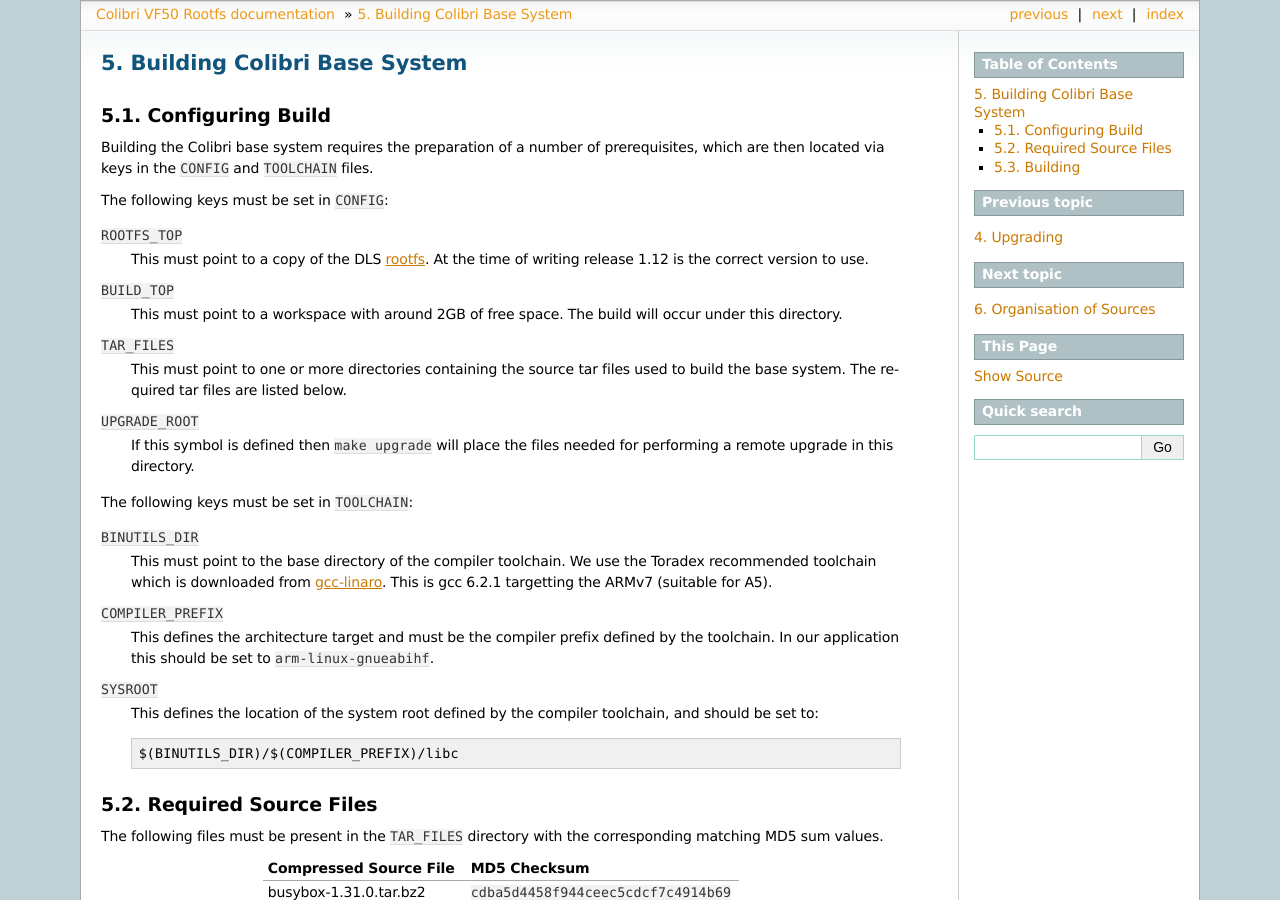
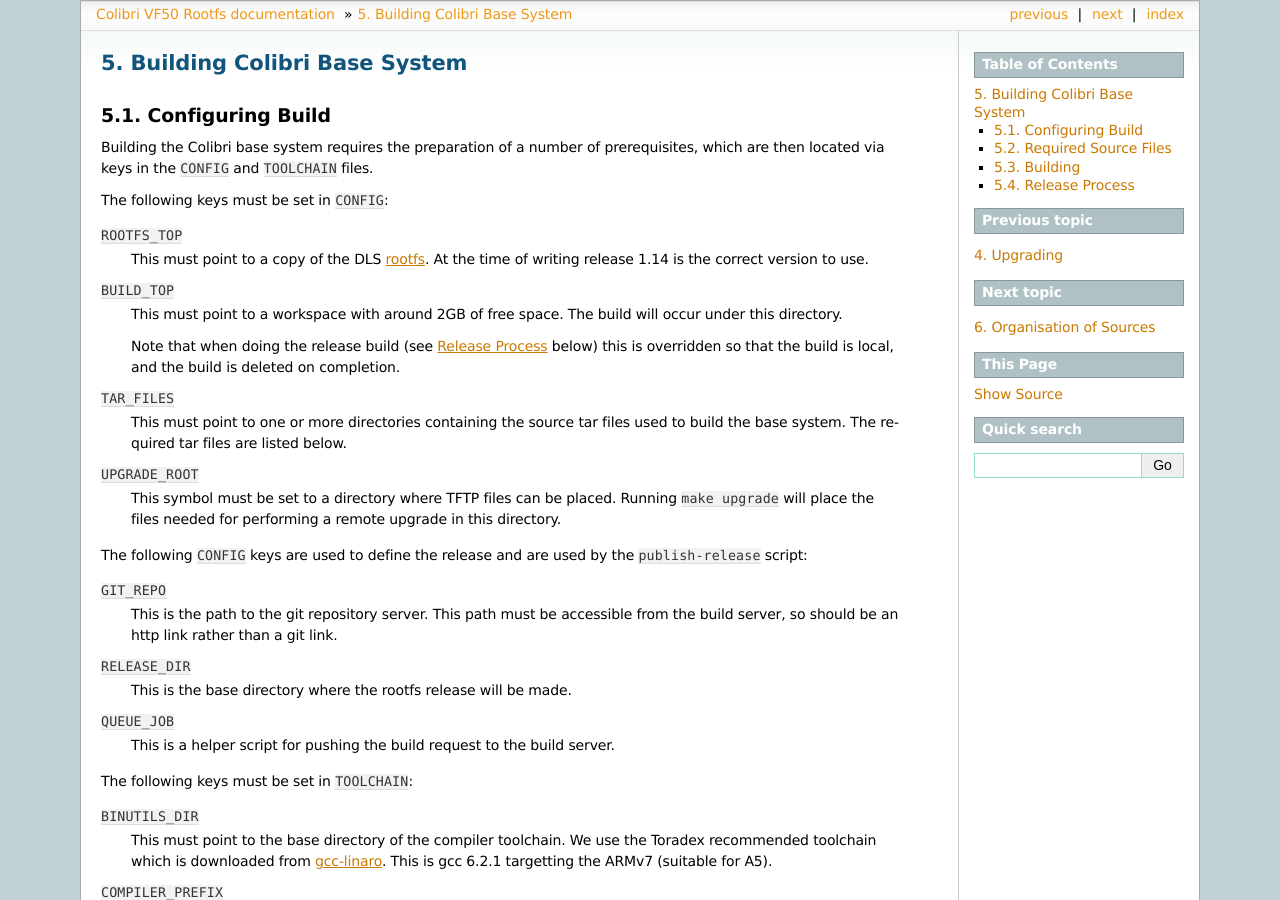
Before and after one commit to dls-controls/colibri-vf50, a Sphinx documentation site: the page built from docs/building.rst, in a window 1280 px wide and 900 px high. Built offline with Sphinx 7.4.7, drawn with Linux system fonts in a browser that asks for light colours; some of the changed text lies outside the part shown.

Commit message:
Update documentation with release process and new U-Boot upgrade script

```diff
--- a/docs/building.rst
+++ b/docs/building.rst
@@ -2,6 +2,8 @@
 
 Building Colibri Base System
 ============================
+
+..  _configure_build:
 
 Configuring Build
 -----------------
@@ -14,19 +16,37 @@
 
 ``ROOTFS_TOP``
     This must point to a copy of the DLS `rootfs`_.  At the time of writing
-    release 1.12 is the correct version to use.
+    release 1.14 is the correct version to use.
 
 ``BUILD_TOP``
     This must point to a workspace with around 2GB of free space.  The build
     will occur under this directory.
+
+    Note that when doing the release build (see :ref:`release_process` below)
+    this is overridden so that the build is local, and the build is deleted on
+    completion.
 
 ``TAR_FILES``
     This must point to one or more directories containing the source tar files
     used to build the base system.  The required tar files are listed below.
 
 ``UPGRADE_ROOT``
-    If this symbol is defined then ``make upgrade`` will place the files needed
-    for performing a remote upgrade in this directory.
+    This symbol must be set to a directory where TFTP files can be placed.
+    Running ``make upgrade`` will place the files needed for performing a remote
+    upgrade in this directory.
+
+The following ``CONFIG`` keys are used to define the release and are used by the
+``publish-release`` script:
+
+``GIT_REPO``
+    This is the path to the git repository server.  This path must be accessible
+    from the build server, so should be an http link rather than a git link.
+
+``RELEASE_DIR``
+    This is the base directory where the rootfs release will be made.
+
+``QUEUE_JOB``
+    This is a helper script for pushing the build request to the build server.
 
 The following keys must be set in ``TOOLCHAIN``:
 
@@ -148,9 +168,42 @@
         ``rootfs`` directory as appropriate.
 
 
+..  _release_process:
+
+Release Process
+---------------
+
+The release process for generating a new versioned release of the rootfs
+involves the following steps:
+
+*   Push final version of sources to git at our local `gitlab`_
+    `colibri-vf50`_ repository.
+*   Tag the sources, eg ``git tag 1.3``, and push the tag.
+*   Run the ``publish-release`` script thus (where ``$TAG`` is the tag created
+    above)::
+
+        release/publish-release $TAG
+
+This will do three things (the build process takes about 25 minutes):
+
+*   Check out the tagged files in the DLS release directory
+*   Build the files required for the rootfs.  These are then placed in the
+    ``boot`` subdirectory of the release.
+*   Finally the files required for upgrades are pushed to the TFTP server.
+
+The TFTP server is required for automatic upgrades as documented in
+:ref:`upgrading`.
+
+
 ..  _rootfs:
     https://github.com/Araneidae/rootfs
 
 ..  _gcc-linaro:
-     https://releases.linaro.org/components/toolchain/binaries/\
+    https://releases.linaro.org/components/toolchain/binaries/\
          6.2-2016.11/arm-linux-gnueabihf/
+
+..  _gitlab:
+    https://gitlab.diamond.ac.uk
+
+..  _colibri-vf50:
+    https://gitlab.diamond.ac.uk/controls/targetOS/colibri-vf50
--- a/docs/overview.rst
+++ b/docs/overview.rst
@@ -10,6 +10,9 @@
 
 The `DPS Rootfs`_ builder (this project) is used to assemble the core OS
 functions required to support the EPICS `DPS IOC`_ (a separate project).
+
+See :ref:`release_process` for the software release process, see
+:ref:`upgrade-u-boot` for upgrading older versions of U-Boot.
 
 Interfaces
 ----------
```
Also changed, not shown: docs/upgrading.rst (+33 -3 lines).
